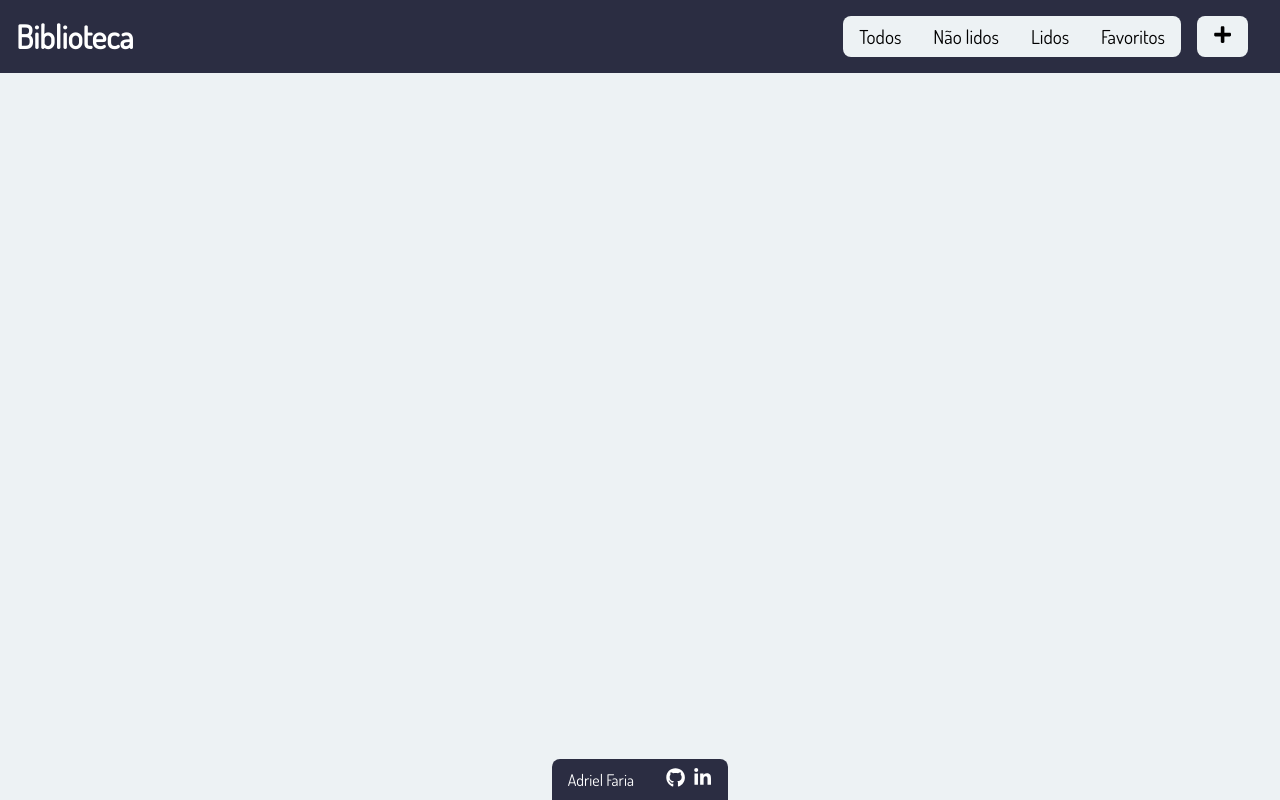
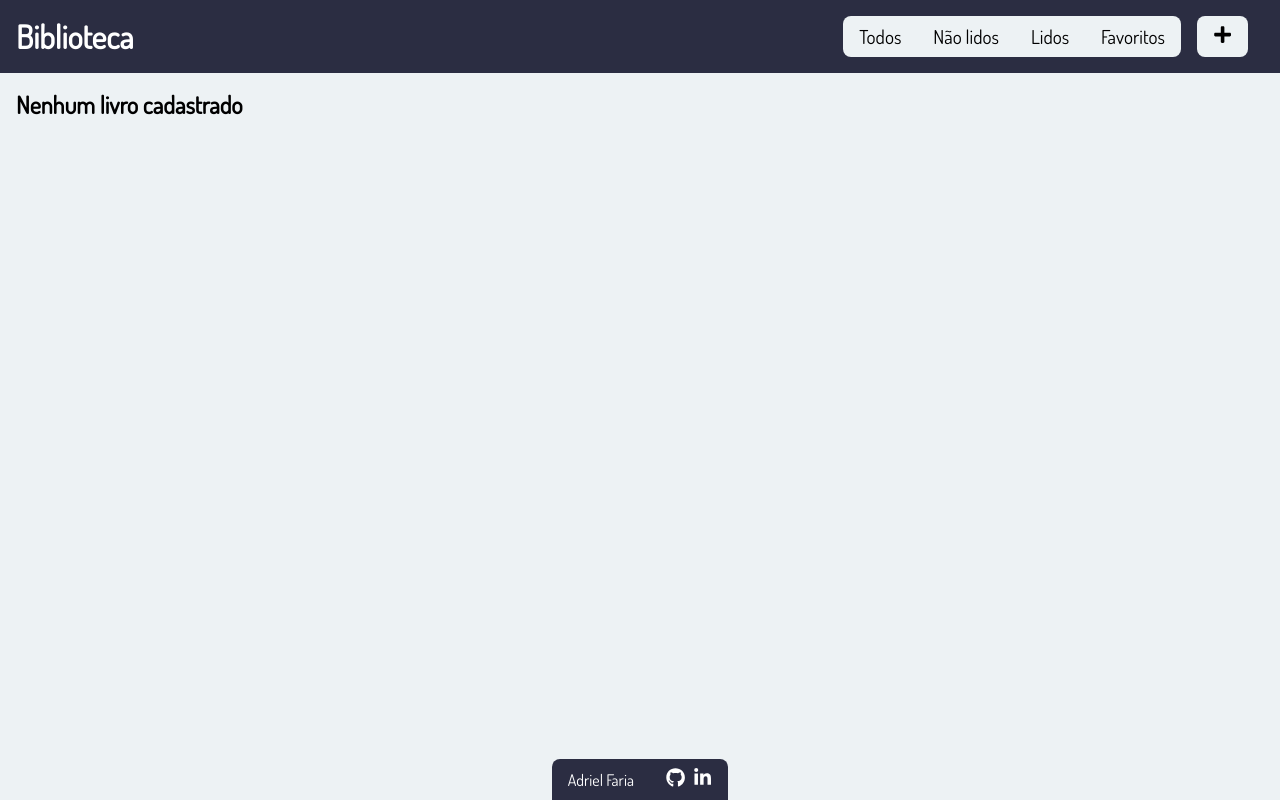
Before and after one commit to br-adriel/js-library, a React (Vite) app: page / in a window 1280 px wide. Built offline with nearby package versions, Linux system fonts and the light colour scheme.

Commit message:
Insere BookContext e BookGrid em App #1

```diff
--- a/src/App.tsx
+++ b/src/App.tsx
@@ -4,20 +4,32 @@ import GlobalStyles from './components/GlobalStyles';
 import Header from './components/Header';
 import ModalAddBook from './components/ModalAddBook';
 import ModalContext from './contexts/ModalContext';
+import { Livro } from './global/types';
+import BooksContext from './contexts/BooksContext';
+import BookGrid from './components/BookGrid';
 
 function App() {
   const [modalState, setModalState] = useState<{ show: boolean }>({
     show: false,
   });
+
+  const [booksState, setBooksState] = useState<{ books: Livro[] }>({
+    books: [],
+  });
+
   return (
     <>
+      <BooksContext.Provider value={{ booksState, setBooksState }}>
         <ModalContext.Provider value={{ modalState, setModalState }}>
           <GlobalStyles />
           <Header />
-        <main></main>
+          <main>
+            <BookGrid />
+          </main>
           <Footer />
           <ModalAddBook />
         </ModalContext.Provider>
+      </BooksContext.Provider>
     </>
   );
 }
```
Lines whose indentation alone changed are shown as unchanged.
